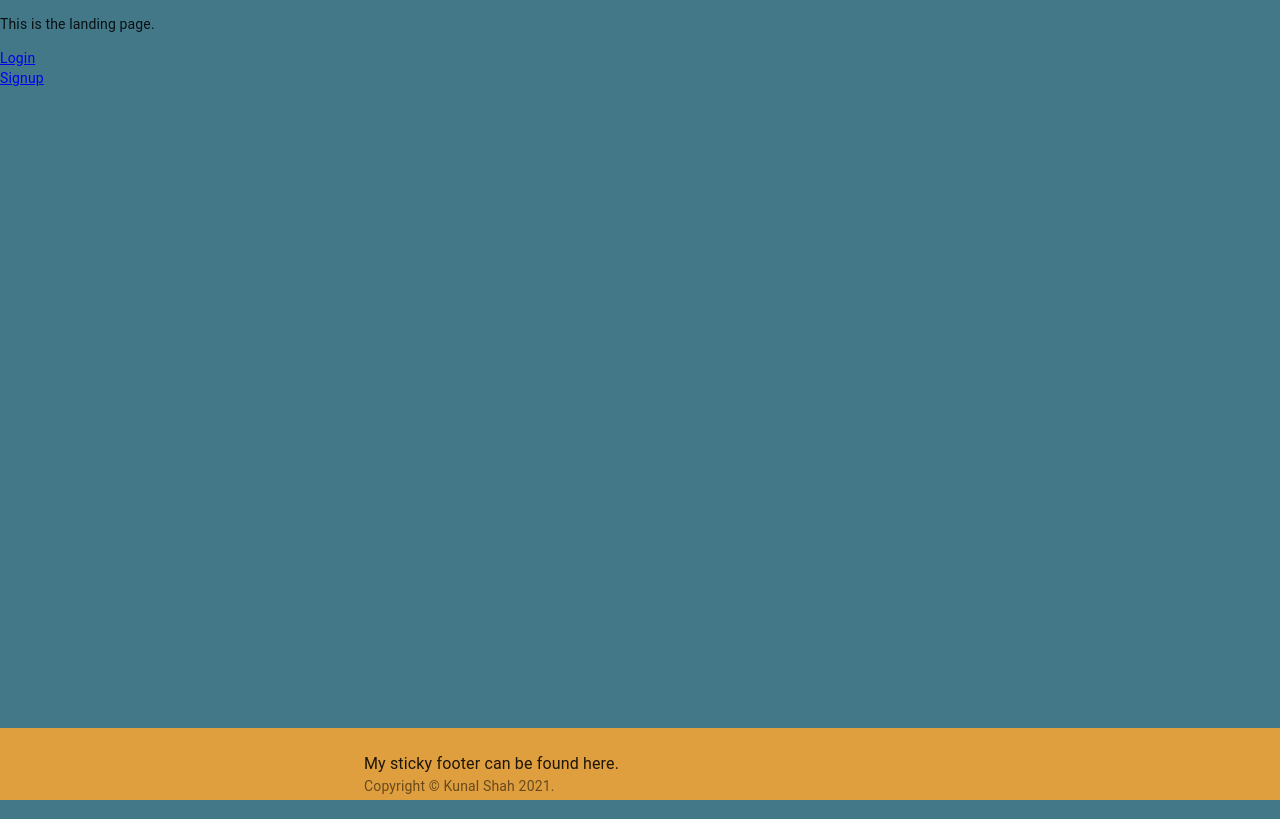
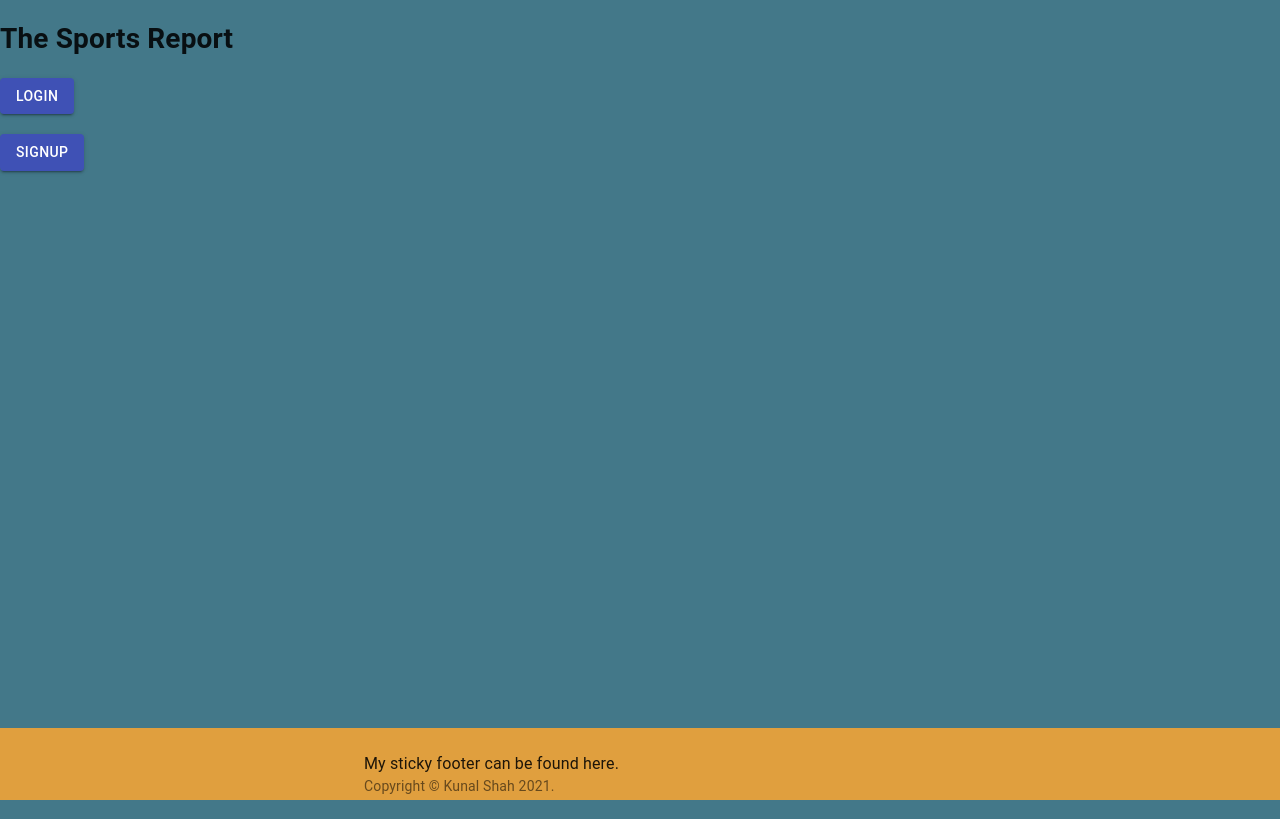
Before and after one commit to kdshah6593/the-sports-report-frontend, a React (Create React App) app: page / in a window 1280 px wide. Built offline with nearby package versions, Linux system fonts and the light colour scheme.

Commit message:
links look like buttons, title changed to heading tag

```diff
--- a/src/components/LandingPage.jsx
+++ b/src/components/LandingPage.jsx
@@ -1,16 +1,18 @@
 import React from 'react';
 import { Link } from 'react-router-dom'
+import Button from '@material-ui/core/Button'
 
 class LandingPage extends React.Component {
     render() {
         return (
             <div>
-                <p>This is the landing page.</p>
+                <h1>The Sports Report</h1>
                 <div>
-                    <Link to={`/login`}>Login</Link>
+                    <Button variant="contained" color="primary"><Link to={`/login`} style={{ color: 'inherit', textDecoration: 'inherit'}}>Login</Link></Button>
                 </div>
+                <br></br>
                 <div>
-                    <Link to={`/signup`}>Signup</Link>
+                    <Button variant="contained" color="primary"><Link to={`/signup`} style={{ color: 'inherit', textDecoration: 'inherit'}}>Signup</Link></Button>
                 </div>
             </div>
         )
```
